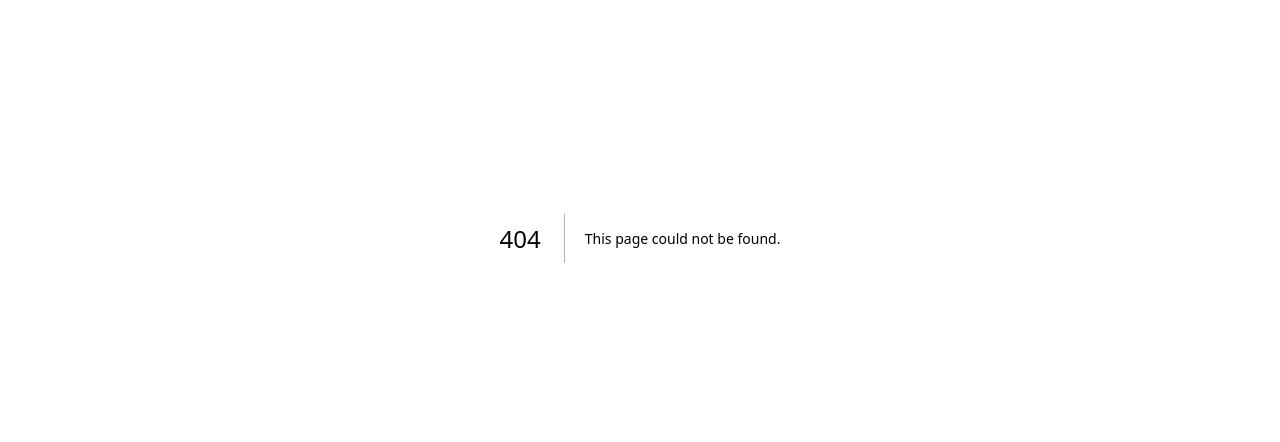
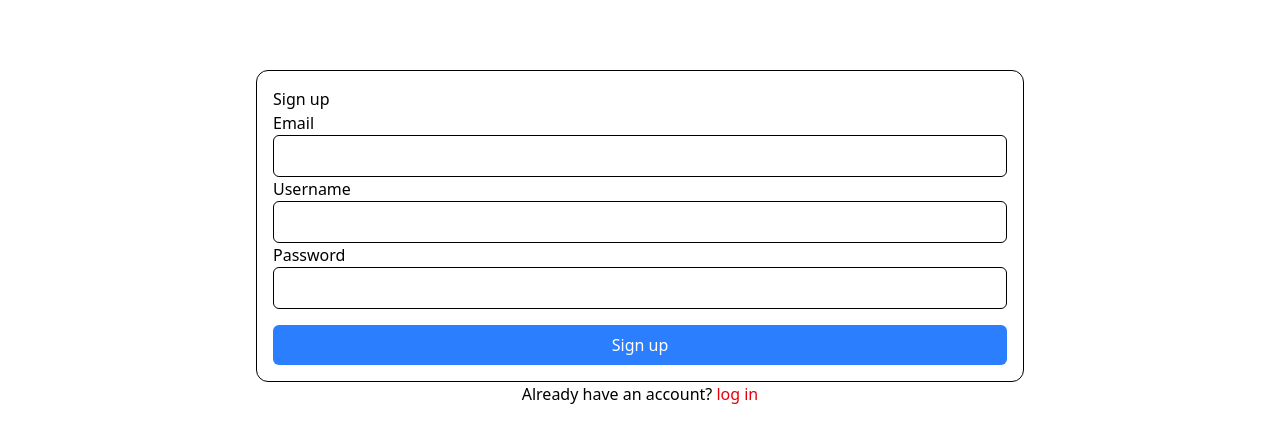
Before and after one commit to CaAberg/databases-w1c1, a Next.js app: page /auth/signup in a window 1280 px wide. Before the commit this address had no page. Shown: the part 300-742 px from the top of the page. Built offline with nearby package versions, Linux system fonts and the light colour scheme.

Commit message:
Added some auth context (not complete)

```diff
--- /dev/null
+++ b/actions/login.ts
@@ -0,0 +1,3 @@
+export const LogIn = () => {
+
+}
--- /dev/null
+++ b/actions/sign-up.ts
@@ -0,0 +1,7 @@
+'use server'
+const signUp = async (formData: FormData) => {
+    const email = formData.get('email') as string;
+    const password = formData.get('password') as string;
+    const username = formData.get('username') as string;
+    console.log("SIGN UP DATA:", {email, password, username});
+}
--- /dev/null
+++ b/middleware.ts
@@ -0,0 +1,32 @@
+import { createServerClient } from "@supabase/ssr";
+import { NextRequest, NextResponse } from "next/server";
+
+
+export const middleware = async (request: NextRequest) => {
+    let supabaseResponse = NextResponse.next({request});
+    const supabase = createServerClient(
+        process.env.NEXT_PUBLIC_SUPABASE_URL!,
+        process.env.NEXT_PUBLIC_SUPABASE_PUBLISHABLE_KEY!,
+        { cookies: {
+            getAll() {
+                return request.cookies.getAll();
+            },
+            setAll(cookiesToSet) {
+                cookiesToSet.forEach(({name, value}) =>
+                    request.cookies.set(name, value));
+
+                cookiesToSet.forEach(({name, value, options}) => {
+                    supabaseResponse.cookies.set(name, value, options);
+                });
+            }
+        }
+
+         }
+    )
+
+    const {data, error } = await supabase.auth.getUser();
+    console.log("MIDDLEWARE USER:", data.user);
+    console.log("MIDDLEWARE ERROR:", error);
+    return supabaseResponse;
+
+}
--- a/src/app/[slug]/page.tsx
+++ b/src/app/(main)/[slug]/page.tsx
@@ -1,13 +1,8 @@
-import { getSinglePost } from "../../../utils/supabase/queries";
+import { getSinglePost } from "@/../utils/supabase/queries";
 
 const SinglePost = async ({ params }: {params: {slug: string}} ) => {
     const { slug } = await params;
-    const {data, error} = await getSinglePost(slug);
-
-    if (error) {
-        console.error("Error fetching post:", error);
-        return <div className="w-full flex justify-center items-center p-4">Error loading post</div>;
-      }
+    const {data} = await getSinglePost(slug);
 
     return (
         <>
--- /dev/null
+++ b/src/app/(main)/layout.tsx
@@ -0,0 +1,12 @@
+import Header from "../components/header";
+
+const MainLayout = ({ children }: { children: React.ReactNode }) => {
+    return (
+        <div>
+           < Header/>
+            <div>{children}</div>
+        </div>
+    );
+}
+
+export default MainLayout;
--- a/src/app/page.tsx
+++ b/src/app/(main)/page.tsx
@@ -1,6 +1,6 @@
-import { getHomePosts } from "../../utils/supabase/queries";
-import Homeposts from "./components/Home/HomePosts";
-import { createClient } from "../../utils/supabase/browser-client";
+import { getHomePosts } from "@/../utils/supabase/queries";
+import Homeposts from "@/app/components/Home/HomePosts";
+import { createClient } from "@/../utils/supabase/browser-client";
 
 export default async function Home() {
 
--- /dev/null
+++ b/src/app/auth/layout.tsx
@@ -0,0 +1,9 @@
+const AuthLayout = ({ children }: { children: React.ReactNode }) => {
+    return (
+        <div>
+            <div>{children}</div>
+        </div>
+    );
+}
+
+export default AuthLayout;
--- /dev/null
+++ b/src/app/auth/login/LogInForm/index.tsx
@@ -0,0 +1,18 @@
+const LogInForm = () => {
+  return (
+    <>
+    <form className=" border-1 rounded-xl p-4 flex flex-col w-3xl mx-auto">
+        <h2>Log in!</h2>
+        <fieldset>
+            <label htmlFor="email">Email</label>
+            <input type="text" name="email" id="email" className="border-1 rounded-md p-2 w-full"/>
+            <label htmlFor="password">Password</label>
+            <input type="password" name="password" id="password" className="border-1 rounded-md p-2 w-full"/>
+        </fieldset>
+        <button type="submit" className="bg-blue-500 text-white rounded-md p-2 mt-4 w-full">Log In</button>
+    </form>
+    </>
+  )
+}
+
+export default LogInForm;
--- /dev/null
+++ b/src/app/auth/login/page.tsx
@@ -0,0 +1,13 @@
+import Link from "next/link";
+import LogInForm from "./LogInForm";
+
+const LogInPage = () => {
+    return (
+        <div className="flex flex-col items-center justify-center min-h-screen py-2">
+        <LogInForm/>
+        <div> Dont have an account? <Link className="text-red-600" href={"/auth/signup"}>sign up</Link></div>
+        </div>
+        )
+};
+
+export default LogInPage;
--- /dev/null
+++ b/src/app/auth/signup/page.tsx
@@ -0,0 +1,15 @@
+import Link from "next/link";
+import SignUpForm from "./signUpForm";
+
+const SignUpPage = () => {
+
+    return (
+        <div className="flex flex-col items-center justify-center min-h-screen py-2">
+        <SignUpForm/>
+        <div> Already have an account? <Link className="text-red-600" href={"/auth/login"}>log in</Link></div>
+        </div>
+        )
+};
+
+
+export default SignUpPage;
--- /dev/null
+++ b/src/app/auth/signup/signUpForm/index.tsx
@@ -0,0 +1,21 @@
+const SignUpForm = () => {
+  return (
+    <>
+    <form className=" border-1 rounded-xl p-4 flex flex-col w-3xl mx-auto">
+        <h2>Sign up</h2>
+        <fieldset>
+            <label htmlFor="email">Email</label>
+            <input type="text" name="email" id="email" className="border-1 rounded-md p-2 w-full"/>
+            <label htmlFor="username">Username</label>
+            <input type="text" name="username" id="username" className="border-1 rounded-md p-2 w-full"/>
+            <label htmlFor="password">Password</label>
+            <input type="password" name="password" id="password" className="border-1 rounded-md p-2 w-full"/>
+
+        </fieldset>
+        <button type="submit" className="bg-blue-500 text-white rounded-md p-2 mt-4 w-full">Sign up</button>
+    </form>
+    </>
+  )
+}
+
+export default SignUpForm;
```
